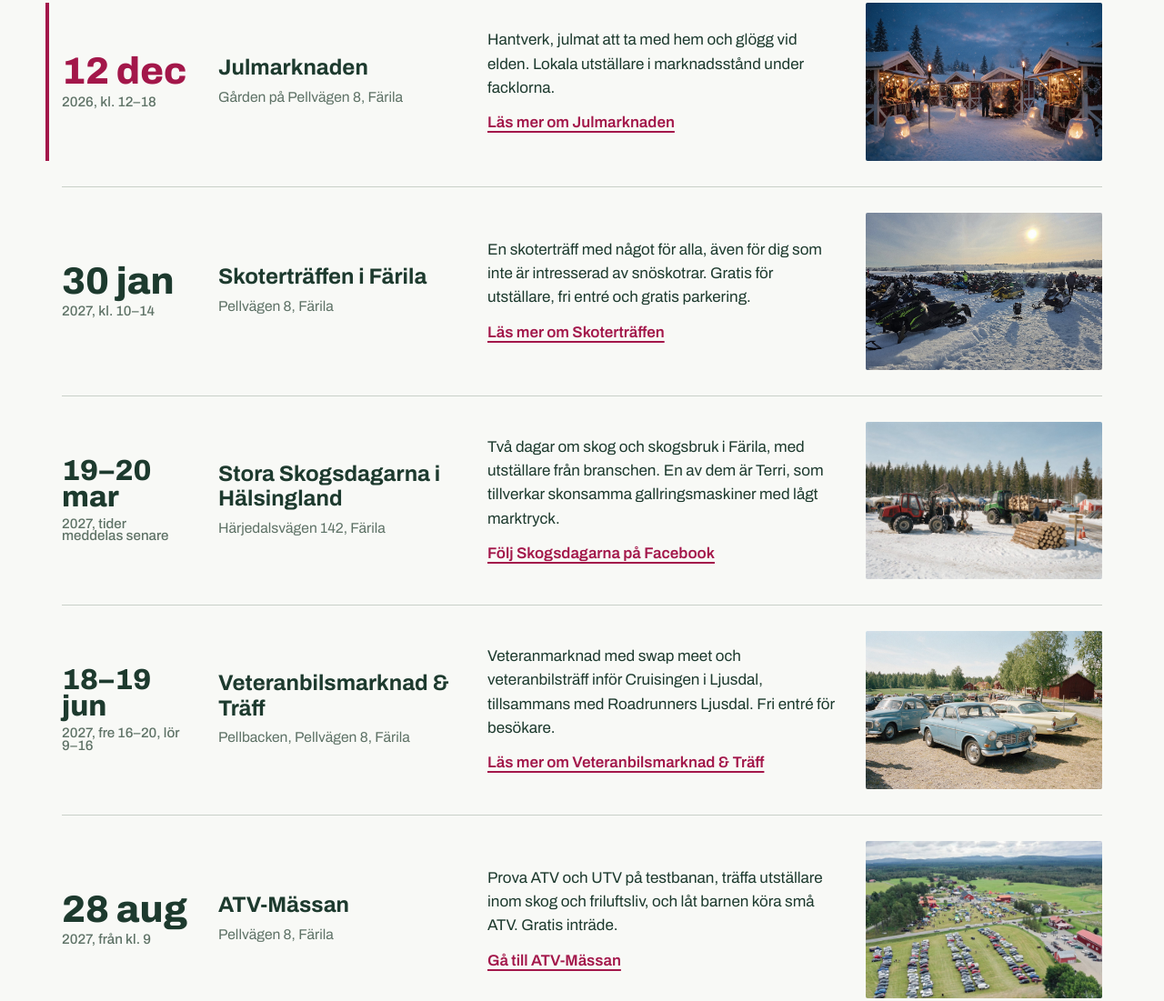
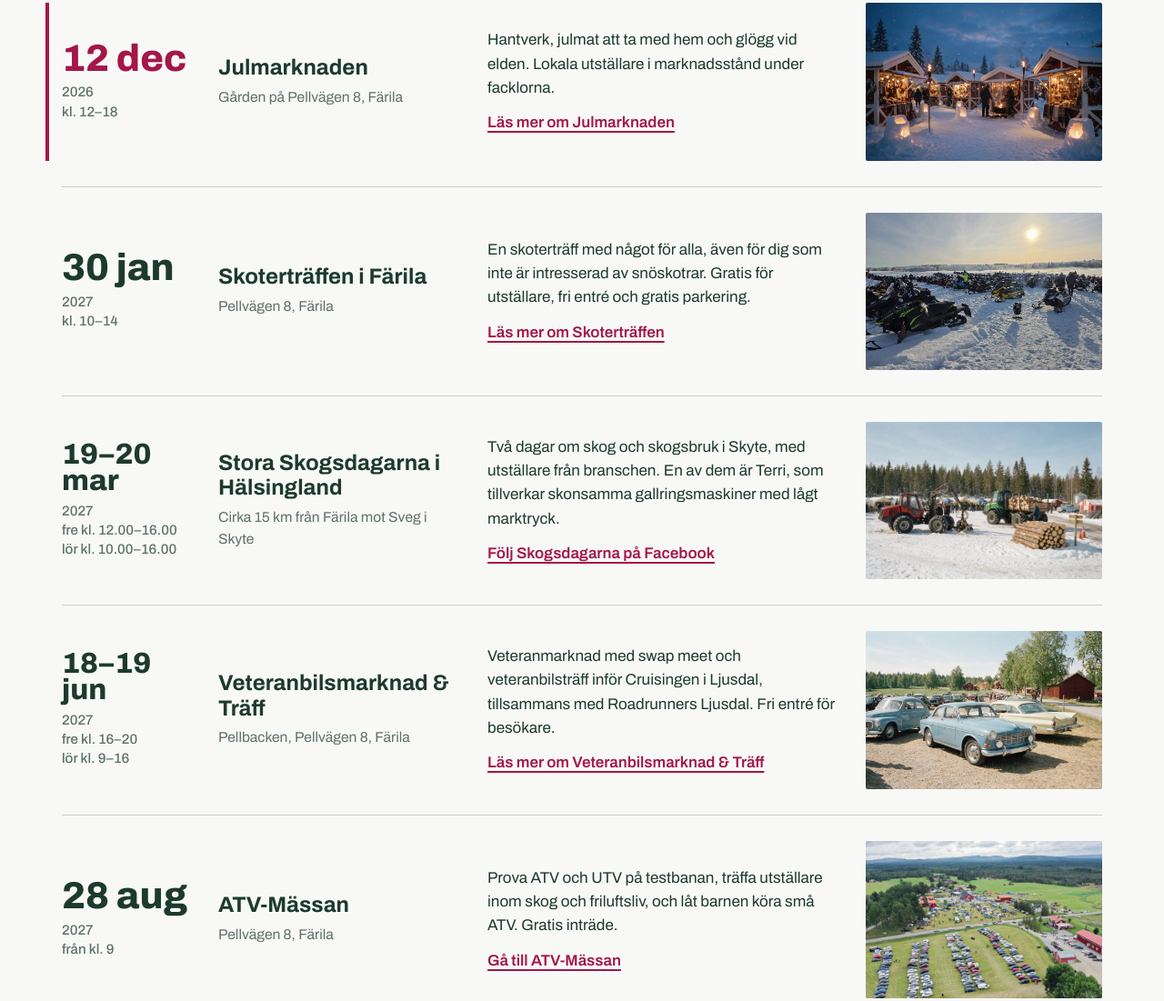
Before and after one commit to sqrddsgn/Dahlia-Event, a plain HTML site: page index.html in a window 1280 px wide. Shown: the part 930-2031 px from the top of the page at 91% size. Drawn offline with Linux system fonts and the light colour scheme.

Commit message:
Skogsdagarna: tider och plats i Skyte, tider på egna rader
Co-Authored-By: Claude Opus 5.5 <noreply@anthropic.com>

```diff
--- a/index.html
+++ b/index.html
@@ -53,7 +53,7 @@ h1{font-variation-settings:"wdth" 110;font-weight:800;font-size:clamp(2.4rem,5vw
 .ev-row .d{font-variation-settings:"wdth" 110;font-weight:800;font-size:2.6rem;line-height:.9}
 .ev-row .d.range{font-size:2rem}
 .ev-row .d b{font:inherit;white-space:nowrap}
-.ev-row .d span{display:block;font-size:.95rem;font-weight:500;font-variation-settings:"wdth" 100;color:var(--moss);margin-top:8px}
+.ev-row .d span{display:block;line-height:1.4;font-size:.95rem;font-weight:500;font-variation-settings:"wdth" 100;color:var(--moss);margin-top:8px}
 .ev-row h3{margin:0 0 6px;font-size:1.5rem;font-variation-settings:"wdth" 102;font-weight:700;line-height:1.15}
 .ev-row .where{color:var(--moss);font-size:.98rem}
 .ev-row p{margin:0;max-width:52ch}
@@ -159,8 +159,8 @@ footer address.org{font-style:normal;line-height:1.5}
 const EVENTS=[
  {id:"jul",name:"Julmarknaden",date:"2026-12-12",time:"kl. 12–18",place:"Gården på Pellvägen 8, Färila",img:"assets/julmarknad.jpg",desc:"Hantverk, julmat att ta med hem och glögg vid elden. Lokala utställare i marknadsstånd under facklorna.",url:"#",cta:"Läs mer om Julmarknaden"},
  {id:"skoter",name:"Skoterträffen i Färila",date:"2027-01-30",time:"kl. 10–14",place:"Pellvägen 8, Färila",img:"skotertraffen/skotertraffen.jpg",desc:"En skoterträff med något för alla, även för dig som inte är intresserad av snöskotrar. Gratis för utställare, fri entré och gratis parkering.",url:"skotertraffen/",cta:"Läs mer om Skoterträffen"},
- {id:"skog",name:"Stora Skogsdagarna i Hälsingland",date:"2027-03-19",end:"2027-03-20",time:"tider meddelas senare",place:"Härjedalsvägen 142, Färila",img:"assets/skogsdagarna.jpg",desc:"Två dagar om skog och skogsbruk i Färila, med utställare från branschen. En av dem är Terri, som tillverkar skonsamma gallringsmaskiner med lågt marktryck.",url:"https://www.facebook.com/profile.php?id=61595075768079",cta:"Följ Skogsdagarna på Facebook",ext:true},
- {id:"veteran",name:"Veteranbilsmarknad & Träff",date:"2027-06-18",end:"2027-06-19",time:"fre 16–20, lör 9–16",place:"Pellbacken, Pellvägen 8, Färila",img:"assets/veteran.jpg",desc:"Veteranmarknad med swap meet och veteranbilsträff inför Cruisingen i Ljusdal, tillsammans med Roadrunners Ljusdal. Fri entré för besökare.",url:"veteranbilsmarknad/",cta:"Läs mer om Veteranbilsmarknad & Träff"},
+ {id:"skog",name:"Stora Skogsdagarna i Hälsingland",date:"2027-03-19",end:"2027-03-20",time:"fre kl. 12.00–16.00<br>lör kl. 10.00–16.00",place:"Cirka 15 km från Färila mot Sveg i Skyte",img:"assets/skogsdagarna.jpg",desc:"Två dagar om skog och skogsbruk i Skyte, med utställare från branschen. En av dem är Terri, som tillverkar skonsamma gallringsmaskiner med lågt marktryck.",url:"https://www.facebook.com/profile.php?id=61595075768079",cta:"Följ Skogsdagarna på Facebook",ext:true},
+ {id:"veteran",name:"Veteranbilsmarknad & Träff",date:"2027-06-18",end:"2027-06-19",time:"fre kl. 16–20<br>lör kl. 9–16",place:"Pellbacken, Pellvägen 8, Färila",img:"assets/veteran.jpg",desc:"Veteranmarknad med swap meet och veteranbilsträff inför Cruisingen i Ljusdal, tillsammans med Roadrunners Ljusdal. Fri entré för besökare.",url:"veteranbilsmarknad/",cta:"Läs mer om Veteranbilsmarknad & Träff"},
  {id:"atv",name:"ATV-Mässan",date:"2027-08-28",time:"från kl. 9",place:"Pellvägen 8, Färila",img:"assets/atv-header-1600.jpg",desc:"Prova ATV och UTV på testbanan, träffa utställare inom skog och friluftsliv, och låt barnen köra små ATV. Gratis inträde.",url:"https://sqrddsgn.github.io/ATV-Massan/",cta:"Gå till ATV-Mässan",ext:true}
 ];
 const MON=["jan","feb","mar","apr","maj","jun","jul","aug","sep","okt","nov","dec"];
@@ -179,7 +179,7 @@ nb.innerHTML=`<small>Nästa evenemang, ${dayWord(next.days)}</small><strong>${ne
 const list=document.getElementById("list");
 [...EVENTS].sort((a,b)=>a.d-b.d).forEach(e=>{
   const row=document.createElement("article");row.className="ev-row";row.id="ev-"+e.id;row.dataset.id=e.id;
-  row.innerHTML=`<div class="d${e.e?" range":""}"><b>${e.d.getDate()}${e.e?"–"+e.e.getDate():""}</b> ${MON[e.d.getMonth()]}<span>${e.d.getFullYear()}, ${e.time}</span></div>
+  row.innerHTML=`<div class="d${e.e?" range":""}"><b>${e.d.getDate()}${e.e?"–"+e.e.getDate():""}</b> ${MON[e.d.getMonth()]}<span>${e.d.getFullYear()}<br>${e.time}</span></div>
   <div class="body"><h3>${e.name}</h3><div class="where">${e.place}</div></div>
   <div class="desc"><p>${e.desc}</p><a class="go" href="${e.url}"${e.ext?' target="_blank" rel="noopener"':''}>${e.cta}</a></div>
   <div class="pic"><img src="${e.img}" alt="" loading="lazy"></div>`;
```
